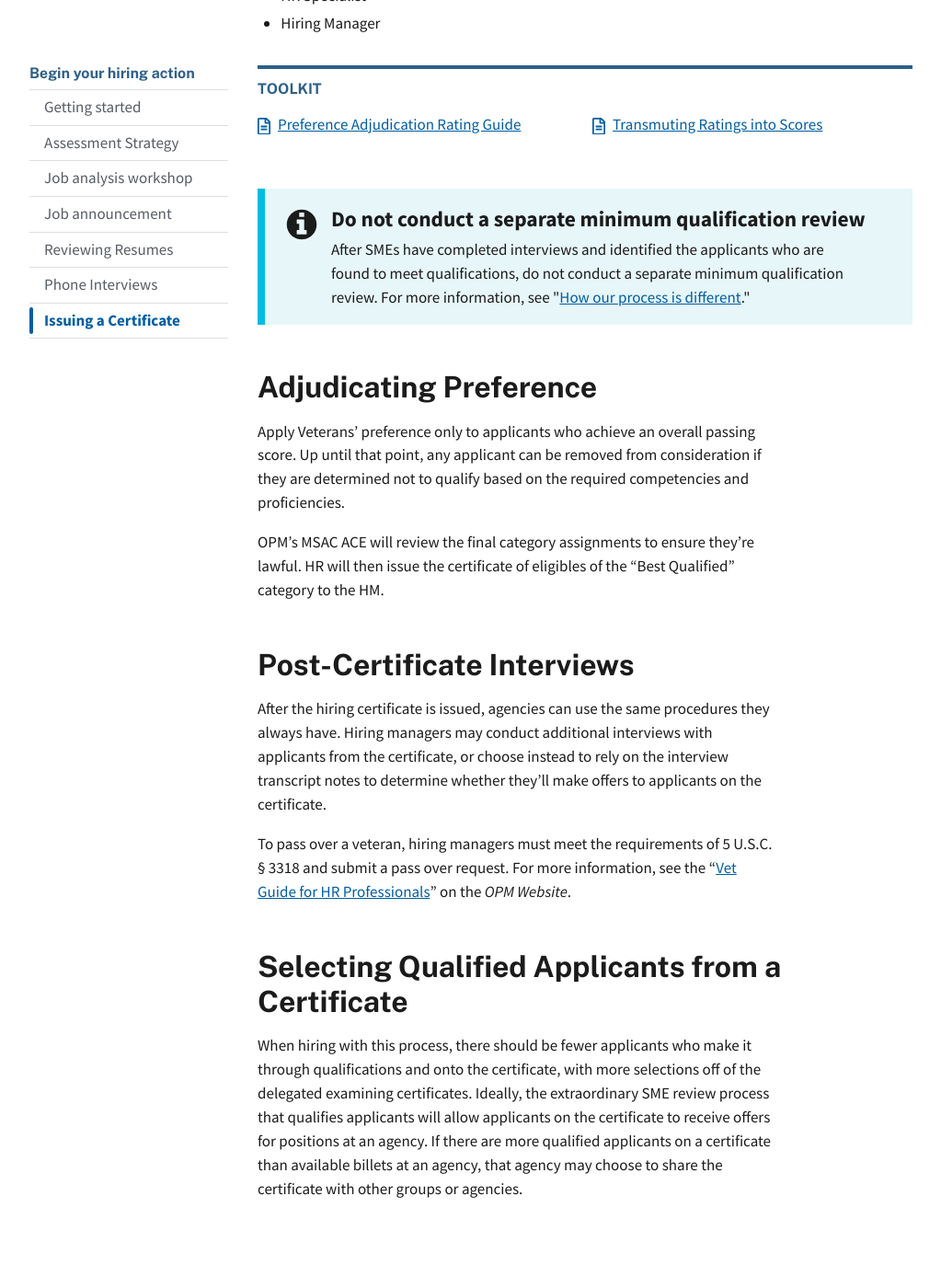
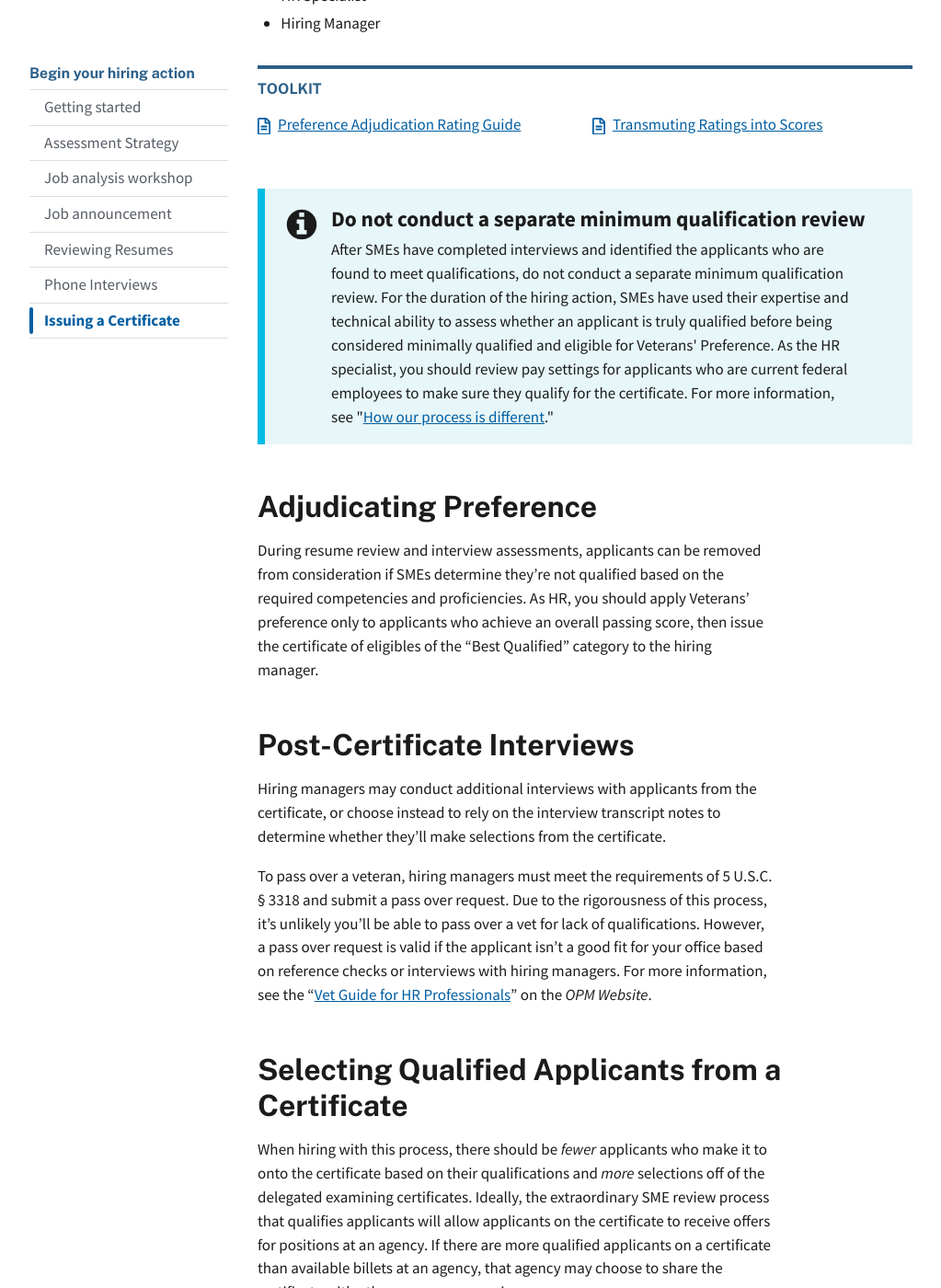
Before and after one commit to usds/SME-QA-Website, a Jekyll site: the page built from pages/phases/certificate.md, in a window 1280 px wide and 1400 px high, scrolled down 642 px. Shown: the whole window at 92% size, without its empty margins (128-1151 px from the left). Built offline with Jekyll 4.4.1, drawn with Linux system fonts in a browser that asks for light colours; some of the changed text lies outside the part shown.

Commit message:
The rest of Stephanie's feedback

```diff
--- a/pages/phases/certificate.md
+++ b/pages/phases/certificate.md
@@ -24,23 +24,30 @@
   <div class="usa-alert__body">
     <h3 class="usa-alert__heading">Do not conduct a separate minimum qualification review</h3>
     <p class="usa-alert__text">
-      After SMEs have completed interviews and identified the applicants who are found to meet qualifications, do not conduct a separate minimum qualification review. For more information, see "<a href="{{ site.baseurl }}/about/differences/#sme-assessment">How our process is different</a>."
+      After SMEs have completed interviews and identified the applicants who are found to meet qualifications, do not conduct a separate minimum qualification review. For the duration of the hiring action, SMEs have used their expertise and technical ability to assess whether an applicant is truly qualified before being considered minimally qualified and eligible for Veterans' Preference. As the HR specialist, you should review pay settings for applicants who are current federal employees to make sure they qualify for the certificate. For more information, see "<a href="{{ site.baseurl }}/about/differences/#sme-assessment">How our process is different</a>."
     </p>
   </div>
 </div>
 
 ## Adjudicating Preference
 
-Apply Veterans' preference only to applicants who achieve an overall passing score. Up until that point, any applicant can be removed from consideration if they are determined not to qualify based on the required competencies and proficiencies.
-
-OPM's MSAC ACE will review the final category assignments to ensure they're lawful. HR will then issue the certificate of eligibles of the "Best Qualified" category to the HM.
+During resume review and interview assessments, applicants can be removed from consideration if SMEs determine they're not qualified based on the required competencies and proficiencies. As HR, you should apply Veterans' preference only to applicants who achieve an overall passing score, then issue the certificate of eligibles of the "Best Qualified" category to the hiring manager.
 
 ## Post-Certificate Interviews
 
-After the hiring certificate is issued, agencies can use the same procedures they always have. Hiring managers may conduct additional interviews with applicants from the certificate, or choose instead to rely on the interview transcript notes to determine whether they'll make offers to applicants on the certificate.
+Hiring managers may conduct additional interviews with applicants from the certificate, or choose instead to rely on the interview transcript notes to determine whether they'll make selections from the certificate.
 
-To pass over a veteran, hiring managers must meet the requirements of 5 U.S.C. § 3318 and submit a pass over request. For more information, see the "[Vet Guide for HR Professionals](https://www.opm.gov/policy-data-oversight/veterans-services/vet-guide-for-hr-professionals/)" on the *OPM Website*.
+To pass over a veteran, hiring managers must meet the requirements of 5 U.S.C. § 3318 and submit a pass over request. Due to the rigorousness of this process, it's unlikely you'll be able to pass over a vet for lack of qualifications. However, a pass over request is valid if the applicant isn't a good fit for your office based on reference checks or interviews with hiring managers. For more information, see the "[Vet Guide for HR Professionals](https://www.opm.gov/policy-data-oversight/veterans-services/vet-guide-for-hr-professionals/)" on the *OPM Website*.
 
 ## Selecting Qualified Applicants from a Certificate
 
-When hiring with this process, there should be fewer applicants who make it through qualifications and onto the certificate, with more selections off of the delegated examining certificates. Ideally, the extraordinary SME review process that qualifies applicants will allow applicants on the certificate to receive offers for positions at an agency. If there are more qualified applicants on a certificate than available billets at an agency, that agency may choose to share the certificate with other groups or agencies.
+When hiring with this process, there should be *fewer* applicants who make it to onto the certificate based on their qualifications and *more* selections off of the delegated examining certificates. Ideally, the extraordinary SME review process that qualifies applicants will allow applicants on the certificate to receive offers for positions at an agency. If there are more qualified applicants on a certificate than available billets at an agency, that agency may choose to share the certificate with other groups or agencies.
+
+## Post-Selection
+
+To ensure that qualified applicants aren't lost to slower bureaucratic processes after the high-touch effort from SMEs, the same HR specialist who oversaw the hiring action should continue to oversee post-selection procedures, including:
+
+- Managing selections
+- Making tentative offers to applicants
+- Confirming pay settings, and
+- Coordinating applicants' security paperwork
```
